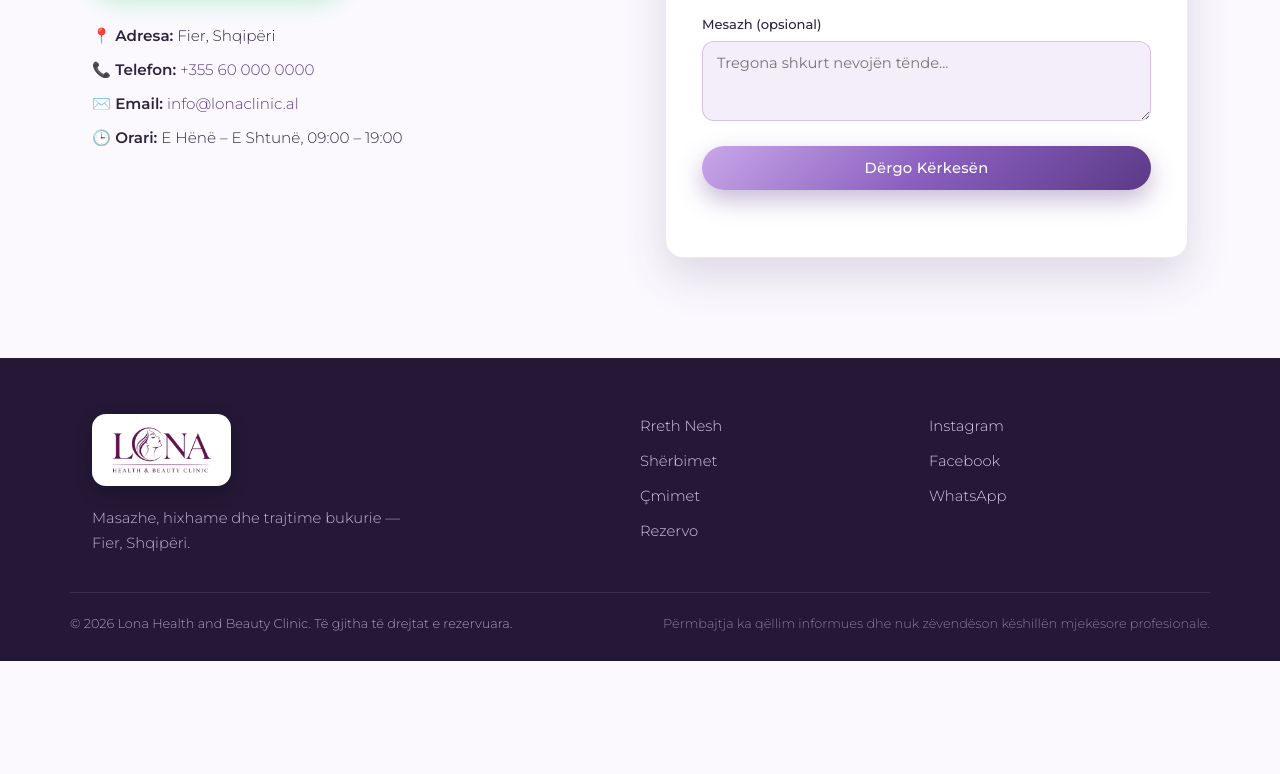
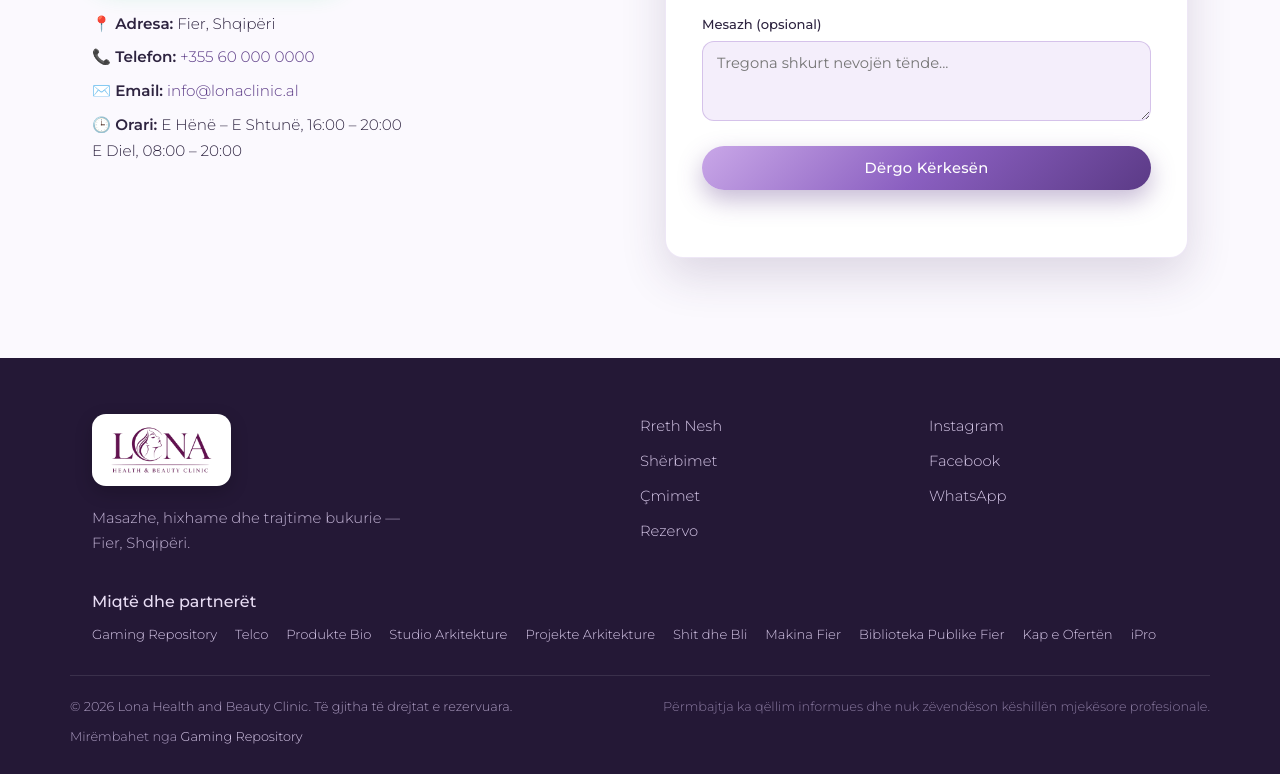
Before and after one commit to gaming-clan/vitalhijamafier, a plain HTML site: page index.html in a window 1280 px wide. Shown: the part 4230-5004 px from the top of the page. Before the commit the page ends 4891 px from the top, so only its background shows below. Drawn offline with nearby package versions, Linux system fonts and the light colour scheme.

Commit message:
Update clinic hours and add partner links

```diff
--- a/index.html
+++ b/index.html
@@ -36,7 +36,7 @@
     },
     "telephone": "+355600000000",
     "priceRange": "$$",
-    "openingHours": "Mo-Sa 09:00-19:00",
+    "openingHours": ["Mo-Sa 16:00-20:00", "Su 08:00-20:00"],
     "makesOffer": [
       { "@type": "Offer", "itemOffered": { "@type": "Service", "name": "Masazh relaksues në Fier" } },
       { "@type": "Offer", "itemOffered": { "@type": "Service", "name": "Masazh terapeutik në Fier" } },
@@ -245,7 +245,7 @@
             <p><strong>📍 Adresa:</strong> Fier, Shqipëri</p>
             <p><strong>📞 Telefon:</strong> <a href="tel:+355600000000">+355 60 000 0000</a></p>
             <p><strong>✉️ Email:</strong> <a href="mailto:info@lonaclinic.al">info@lonaclinic.al</a></p>
-            <p><strong>🕒 Orari:</strong> E Hënë – E Shtunë, 09:00 – 19:00</p>
+            <p><strong>🕒 Orari:</strong> E Hënë – E Shtunë, 16:00 – 20:00<br>E Diel, 08:00 – 20:00</p>
           </div>
         </div>
 
@@ -305,9 +305,25 @@
         <a href="https://wa.me/355600000000" aria-label="WhatsApp" target="_blank" rel="noopener">WhatsApp</a>
       </div>
     </div>
+    <div class="container footer-partners">
+      <h2>Miqtë dhe partnerët</h2>
+      <nav class="partner-links" aria-label="Miqtë dhe partnerët">
+        <a href="https://gamingrepository.com" target="_blank" rel="noopener noreferrer">Gaming Repository</a>
+        <a href="https://telco.al" target="_blank" rel="noopener noreferrer">Telco</a>
+        <a href="https://produktebio.net" target="_blank" rel="noopener noreferrer">Produkte Bio</a>
+        <a href="https://studioarkitekture.com/" target="_blank" rel="noopener noreferrer">Studio Arkitekture</a>
+        <a href="https://projektearkitekture.com/" target="_blank" rel="noopener noreferrer">Projekte Arkitekture</a>
+        <a href="https://shitdhebli.com/" target="_blank" rel="noopener noreferrer">Shit dhe Bli</a>
+        <a href="https://makinafier.com/" target="_blank" rel="noopener noreferrer">Makina Fier</a>
+        <a href="https://bibliotekapublikefier.com/" target="_blank" rel="noopener noreferrer">Biblioteka Publike Fier</a>
+        <a href="https://kapeoferten.com/" target="_blank" rel="noopener noreferrer">Kap e Ofertën</a>
+        <a href="https://www.ipro.al/" target="_blank" rel="noopener noreferrer">iPro</a>
+      </nav>
+    </div>
     <div class="container footer-bottom">
       <p>© <span id="year"></span> Lona Health and Beauty Clinic. Të gjitha të drejtat e rezervuara.</p>
       <p class="disclaimer">Përmbajtja ka qëllim informues dhe nuk zëvendëson këshillën mjekësore profesionale.</p>
+      <p class="maintenance">Mirëmbahet nga <a href="https://gamingrepository.com" target="_blank" rel="noopener noreferrer">Gaming Repository</a></p>
     </div>
   </footer>
 
--- a/styles.css
+++ b/styles.css
@@ -239,12 +239,20 @@ a:hover { color: var(--lilac); }
 .footer-links, .footer-social { display: flex; flex-direction: column; gap: 10px; }
 .footer-links a, .footer-social a { color: #d6c7e8; font-size: .92rem; }
 .footer-links a:hover, .footer-social a:hover { color: var(--lilac-light); }
+.footer-partners { padding: 0 22px 30px; }
+.footer-partners h2 { color: #e8ddf4; font: 500 1rem var(--font-body); margin-bottom: 12px; }
+.partner-links { display: flex; flex-wrap: wrap; gap: 8px 18px; }
+.partner-links a { color: #d6c7e8; font-size: .82rem; }
+.partner-links a:hover { color: var(--lilac-light); }
 .footer-bottom {
   border-top: 1px solid rgba(255,255,255,.1); padding: 20px 0 26px;
   display: flex; justify-content: space-between; flex-wrap: wrap; gap: 8px;
   font-size: .8rem; color: #ab9bc0;
 }
 .footer-bottom .disclaimer { color: #8a7aa0; }
+.footer-bottom .maintenance { flex-basis: 100%; }
+.footer-bottom .maintenance a { color: #d6c7e8; }
+.footer-bottom .maintenance a:hover { color: var(--lilac-light); }
 
 /* ===== Floating WhatsApp ===== */
 .floating-wa {
```
